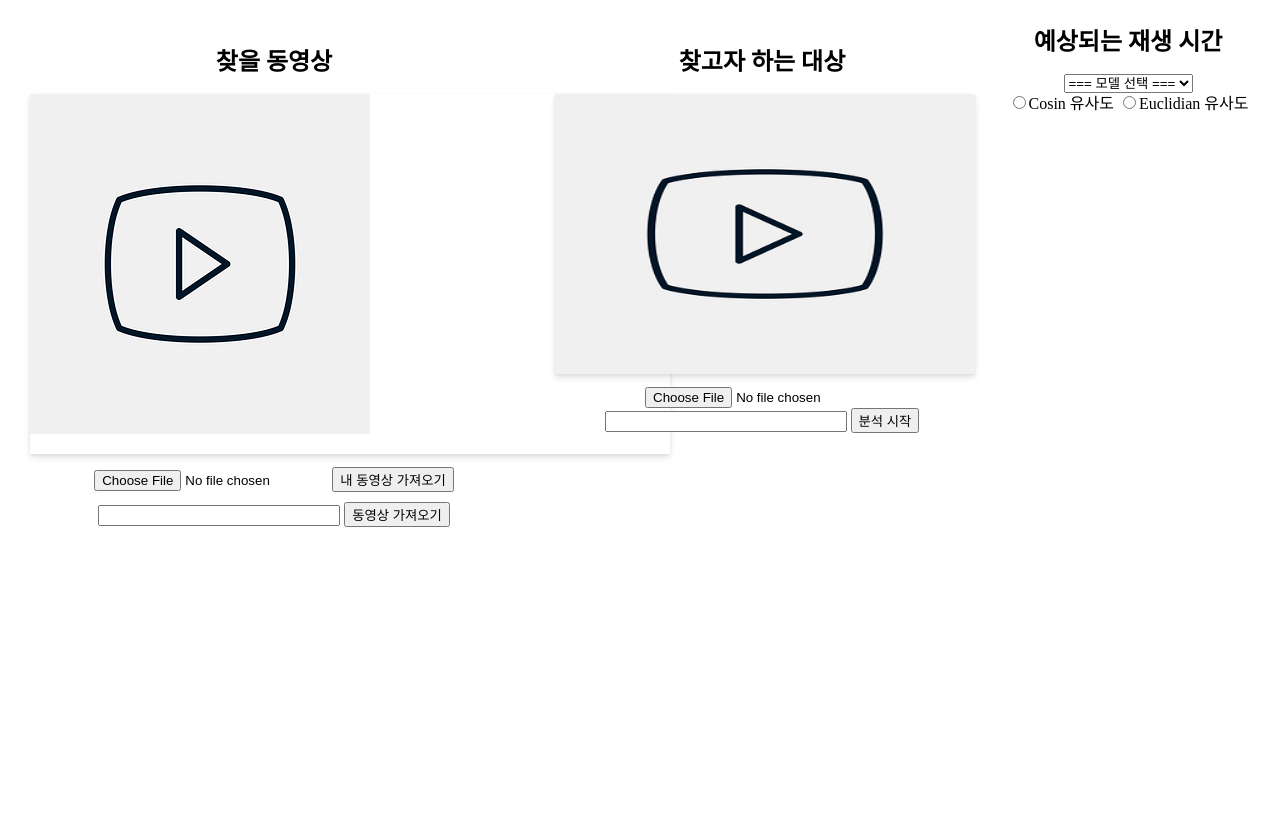
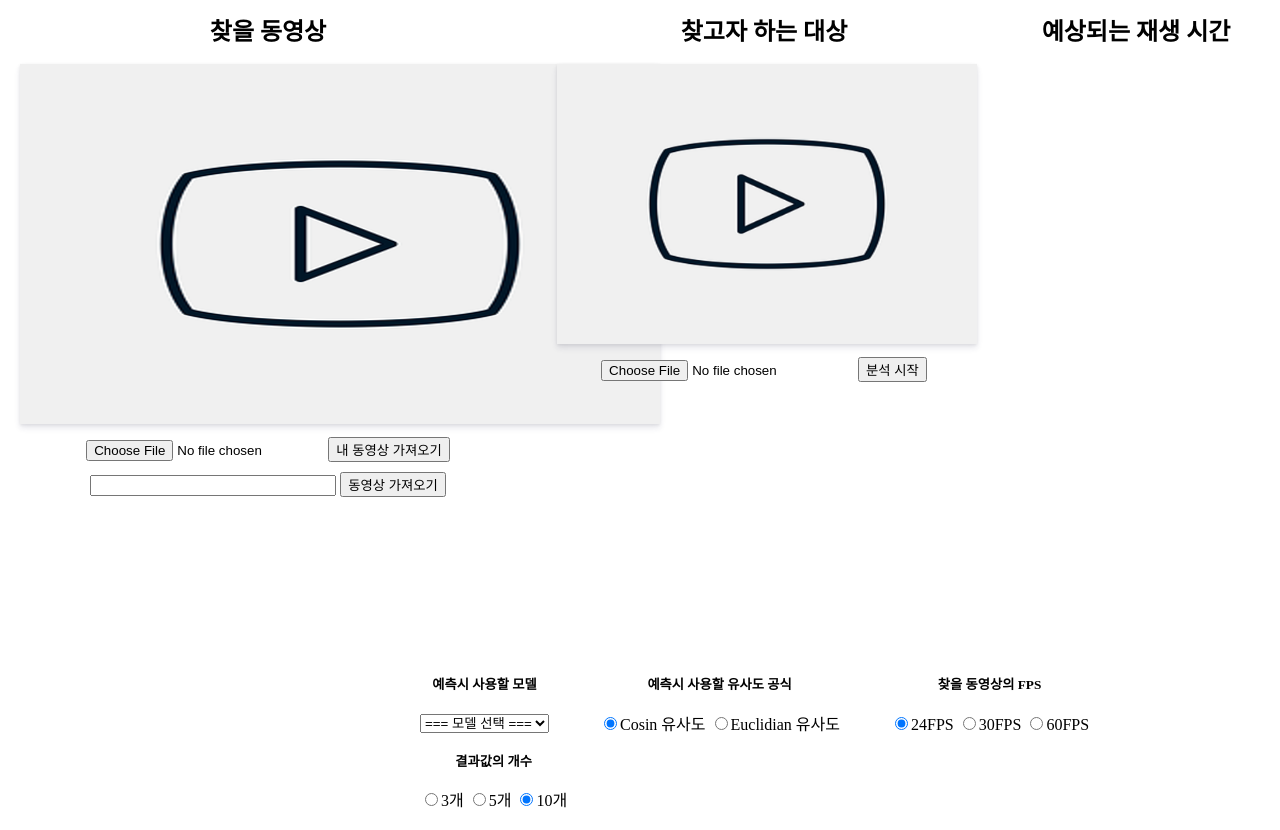
Before and after one commit to dnfwlxo11/searchCertainFrame, a Flask app: page / in a window 1280 px wide. After the commit the page ends 808 px from the top, so only its background shows below. Run offline with Flask 2, Linux system fonts and the light colour scheme; some libraries are stand-ins or nearby versions.

Commit message:
edit: style and tiny code change

```diff
--- a/static/css/style.css
+++ b/static/css/style.css
@@ -6,16 +6,24 @@ html, body {
     text-align: center;
 }
 
+li {
+    margin-top: 10px;
+    padding: 10px;
+}
+
 #wrapper {
-    margin: 30px;
+    padding-left: 20px;
+    padding-right: 20px;
+    height: 100%;
 }
 
 .top {
-    height: 90%;
+    height: 80%;
 }
 
 .bottom {
-    height: 10%;
+    display: flex;
+    align-items: center;
 }
 
 #player {
@@ -35,7 +43,7 @@ html, body {
     float: left;
 }
 
-#input {
+#input, #hidden-url, #video-link, #image-link {
     width: 50%;
 }
 
@@ -46,3 +54,22 @@ html, body {
 #input-div {
     margin: 10px;
 }
+
+#result-div {
+    width: 20%;
+    float: left;
+}
+
+#result-div li {
+    background-color: cornflowerblue;
+}
+
+#option {
+    text-align: center;
+    margin-left: 50vh;
+}
+
+#combo, #radio {
+    float: left;
+    margin-right: 50px;
+}
--- a/static/js/function.js
+++ b/static/js/function.js
@@ -7,7 +7,6 @@ const file = document.getElementById('img-file'),
     result_ul_eunc = document.getElementById('result-ul-eunc');
 
 hidden_url.hidden = true;
-
 
 file.onchange = () => {
     let reader = new FileReader();
@@ -60,13 +59,17 @@ function sendData() {
             const eunc = data.result_eunc;
             const path = data.path;
 
-            Array.from(cos).sort().forEach((item) => {
-                const split = item[1].split('/')
-                const second = split[split.length-1].split('.')[0]
-                const a = document.createElement('a')
+            cos.reverse();
 
-                result_ul_cos.appendChild(a);
-                a.addEventListener('click', () => {
+            Array.from(cos).forEach((item) => {
+                const split = item[1].split('/');
+                const second = split[split.length-1].split('.')[0];
+                const a = document.createElement('a');
+                const li = document.createElement('li');
+
+                li.appendChild(a)
+                result_ul_cos.appendChild(li);
+                li.addEventListener('click', () => {
                     player.setAttribute('src', setHref(base, second));
                 });
 
--- a/templates/html/index.html
+++ b/templates/html/index.html
@@ -21,7 +21,7 @@
                     <button id="input-btn" onclick="getVideo()">내 동영상 가져오기</button>
                 </div>
                 <div id="input-div">
-                    <input id="input" type="text"></input>
+                    <input id="video-link" type="text"></input>
                     <button id="input-btn" onclick="getVideo()">동영상 가져오기</button>
                 </div>
             </div>
@@ -30,8 +30,8 @@
                 <iframe name="fake" style="width:1px; height:1px; border:0; visibility:hidden;"></iframe>
                 <img id="thumbnail" src="{{ url_for('static', filename='asset/thumbnail.png') }}" width="300px">
                 <div id="input-div">
-                    <input id="input-file" name='file' type="file" accept="image/*">
-                    <input id="input" name='url' type="text" value=""></a>
+                    <input id="img-file" name='file' type="file" accept="image/*">
+                    <input id="hidden-url" name='url' type="text" value=""></a>
                     <button id="input-btn" onclick="sendData()">분석 시작</button>
                 </div>
             </div>
@@ -41,20 +41,35 @@
                 <ul id="result-ul-eunc"></ul>
             </div>
         </div>
+        <br>
         <div class="bottom">
             <div id="option">
                 <div id="combo">
+                    <h5>예측시 사용할 모델</h5>
                     <select name="language">
                         <option value="none">=== 모델 선택 ===</option>
-                        <option value="korean">VGG16</option>
-                        <option value="english">ResNet50</option>
-                        <option value="chinese">InceptionV3</option>
-                        <option value="spanish">EfficientNet-B0</option>
+                        <option value="VGG16">VGG16</option>
+                        <option value="ResNet50">ResNet50</option>
+                        <option value="InceptionV3">InceptionV3</option>
+                        <option value="EfficientNet-B0">EfficientNet-B0</option>
                     </select>
                 </div>
                 <div id="radio">
-                    <input type="radio" name="similar_calc" value="cos">Cosin 유사도
-                    <input type="radio" name="similar_calc" value="cos">Euclidian 유사도
+                    <h5>예측시 사용할 유사도 공식</h5>
+                    <input type="radio" name="similar_calc" value="cos" checked>Cosin 유사도
+                    <input type="radio" name="similar_calc" value="eucn">Euclidian 유사도
+                </div>
+                <div id="radio">
+                    <h5>찾을 동영상의 FPS</h5>
+                    <input type="radio" name="video_fps" value="24" checked>24FPS
+                    <input type="radio" name="video_fps" value="30">30FPS
+                    <input type="radio" name="video_fps" value="60">60FPS
+                </div>
+                <div id="radio">
+                    <h5>결과값의 개수</h5>
+                    <input type="radio" name="predict_li" value="3">3개
+                    <input type="radio" name="predict_li" value="5">5개
+                    <input type="radio" name="predict_li" value="10" checked>10개
                 </div>
             </div>
         </div>
```
Also changed, not shown: static/asset/thumbnail.png.
